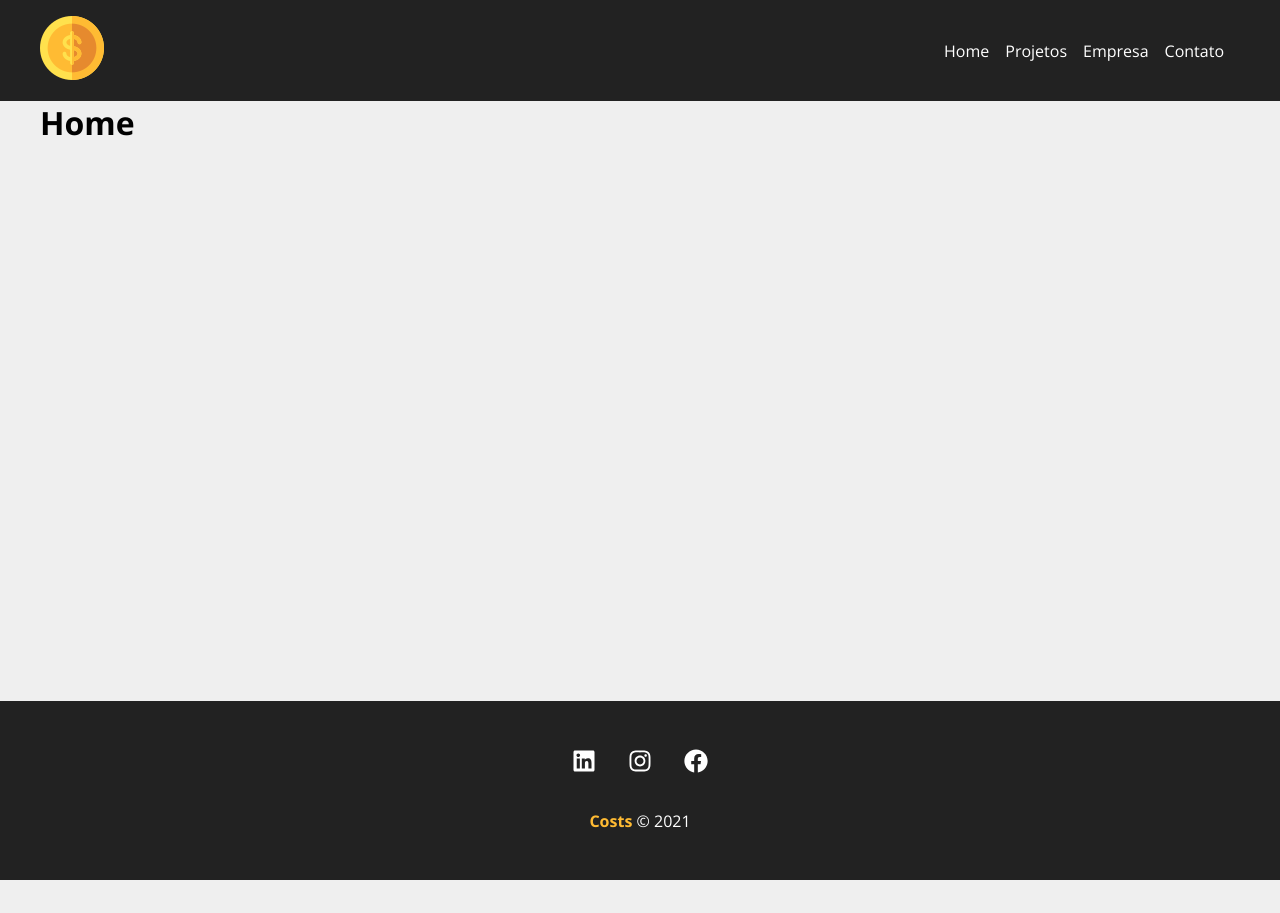
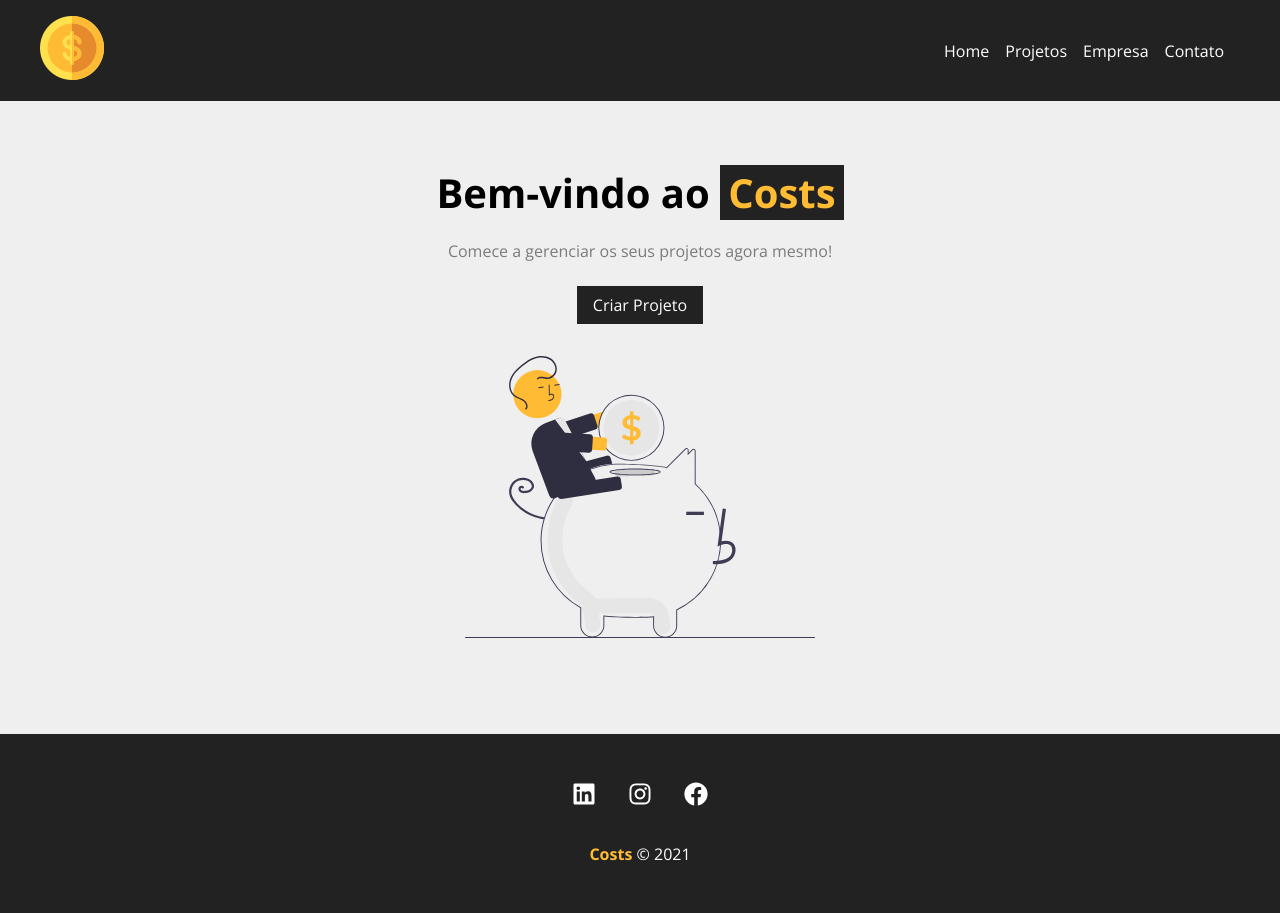
Before and after one commit to nederhayden/gerenciador-de-projetos, a React (Create React App) app: page / in a window 1280 px wide. Before the commit the page ends 880 px from the top, so only its background shows below. Built offline with nearby package versions, Linux system fonts and the light colour scheme.

Commit message:
create css home

```diff
--- /dev/null
+++ b/src/components/layout/LinkButton.js
@@ -0,0 +1,10 @@
+import { Link } from "react-router-dom";
+import styles from "./LinkButton.module.css";
+
+export default function LinkButton({ to, text }) {
+  return (
+    <Link className={styles.btn} to={to}>
+      {text}
+    </Link>
+  );
+}
--- /dev/null
+++ b/src/components/layout/LinkButton.module.css
@@ -0,0 +1,11 @@
+.btn {
+  background-color: #222;
+  color: #fff;
+  padding: 0.5em 1em;
+  text-decoration: none;
+  transition: 0.5s;
+}
+
+.btn:hover {
+  color: #ffbb33;
+}
--- a/src/components/pages/Home.js
+++ b/src/components/pages/Home.js
@@ -1,3 +1,16 @@
+import styles from "./Home.module.css";
+import savings from "../../img/savings.svg";
+import LinkButton from "../layout/LinkButton";
+
 export default function Home() {
-  return <h1>Home</h1>
+  return (
+    <section className={styles.home_container}>
+      <h1>
+        Bem-vindo ao <span>Costs</span>
+      </h1>
+      <p>Comece a gerenciar os seus projetos agora mesmo!</p>
+      <LinkButton to="/newproject" text="Criar Projeto" />
+      <img src={savings} alt="Costs" />
+    </section>
+  );
 }
--- /dev/null
+++ b/src/components/pages/Home.module.css
@@ -0,0 +1,29 @@
+.home_container {
+  width: 100%;
+  display: flex;
+  flex-direction: column;
+  align-items: center;
+  justify-content: center;
+  padding: 4em;
+}
+
+.home_container h1 {
+  font-size: 2.5em;
+  margin-bottom: 0.5em;
+}
+
+.home_container h1 span {
+  color: #ffbb33;
+  padding: 0 0.2em;
+  background-color: #222;
+}
+
+.home_container p {
+  margin-bottom: 1.5em;
+  color: #7b7b7b;
+}
+
+.home_container img {
+  width: 350px;
+  margin: 2em 0;
+}
```
